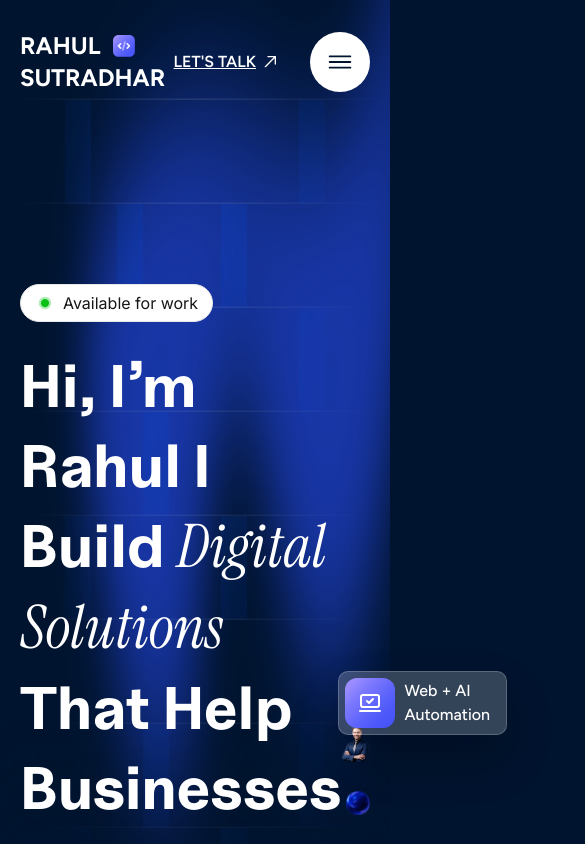
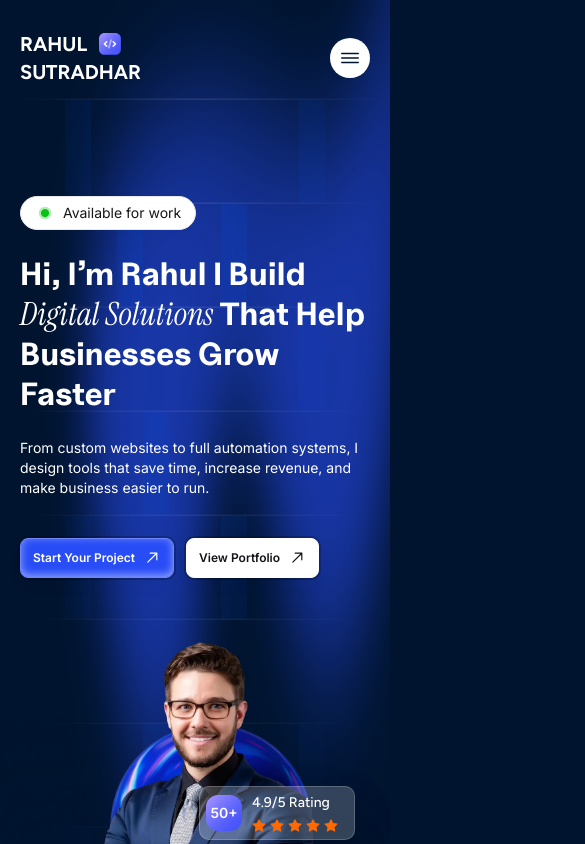
Before and after one commit to rahulsd380/Rahul-Sutradhar---Portfolio-Client, a Next.js app: page / in a window 390 px wide. Shown: the top 844 px of the page, 585 px wide, since content can reach past the window. Built offline with nearby package versions, Linux system fonts and the light colour scheme.

Commit message:
Made hero section responsive

```diff
--- a/src/app/(commonLayout)/layout.tsx
+++ b/src/app/(commonLayout)/layout.tsx
@@ -7,7 +7,7 @@ const CommonLayout = ({ children }: { children: ReactNode }) => {
     <div>
       <Navbar />
       {children}
-      <Footer />
+      {/* <Footer /> */}
     </div>
   );
 };
--- a/src/app/(commonLayout)/page.tsx
+++ b/src/app/(commonLayout)/page.tsx
@@ -11,7 +11,7 @@ const Home = () => {
   return (
     <div>
       <Hero />
-      <AboutMe />
+      {/* <AboutMe />
       <FeaturedProjects />
       <Services />
       <WhoIHelp/>
@@ -19,7 +19,7 @@ const Home = () => {
       <Testimonial/>
       <div className="mb-[150px] mt-16 w-full">
         <CTA />
-      </div>
+      </div> */}
     </div>
   );
 };
--- a/src/components/HomePage/Hero/Hero.tsx
+++ b/src/components/HomePage/Hero/Hero.tsx
@@ -2,49 +2,44 @@ import Image from "next/image";
 import { ICONS, IMAGES } from "../../../../public/assets";
 import Container from "@/components/Reusable/Container/Container";
 import Link from "next/link";
-import { RxArrowTopRight } from "react-icons/rx";
 import { GoStarFill } from "react-icons/go";
 import { LuLaptopMinimalCheck } from "react-icons/lu";
+import Button from "@/components/Reusable/Button/Button";
 
 const Hero = () => {
   return (
     <div className="w-full font-Figtree">
       <Container>
-        <div className="relative z-10 flex items-center justify-between mt-40">
+        <div className="relative z-10 flex flex-col lg:flex-row items-center justify-between gap-12 md:gap-14 lg:gap-0 mt-20 md:mt-16 lg:mt-40">
           {/* Left side contents */}
-          <div className="max-w-[700px]">
-            <div className="bg-white border border-neutral-25 rounded-3xl py-1.5 px-3.5 text-neutral-20 flex items-center gap-2 font-Inter w-fit">
+          <div className="max-w-full lg:max-w-[500px] xl:max-w-[700px]">
+            <div className="bg-white border border-neutral-25 rounded-3xl py-1.5 px-3.5 text-neutral-20 flex items-center gap-2 font-Inter text-sm md:text-base w-fit">
               <Image src={ICONS.available} alt="" className="size-5" />
               <p>Available for work</p>
             </div>
-            <h1 className="text-white font-bold text-[60px] leading-20 mt-6 font-Uncut-Sans">
-              Hi, I’m Rahul I Build <span className="font-Instrument-Serif font-normal italic">Digital Solutions</span> That Help Businesses Grow
-              Faster
+            <h1 className="text-white font-bold text-[32px] md:text-[48px] lg:text-[40px] xl:text-[60px] leading-10 md:leading-14 lg:leading-12 xl:leading-17 2xl:leading-20 mt-6 font-Uncut-Sans">
+              Hi, I’m Rahul I Build{" "}
+              <span className="font-Instrument-Serif font-normal italic">
+                Digital Solutions
+              </span>{" "}
+              That Help Businesses Grow Faster
             </h1>
-            <p className="text-lg text-white font-Inter mt-6">
+            <p className="text-sm md:text-lg lg:text-sm xl:text-lg text-white font-Inter mt-6">
               From custom websites to full automation systems, I design tools
               that save time, increase revenue, and make business easier to run.
             </p>
 
-            <div className="flex items-center gap-6 mt-10">
-              <Link
-                href={"/"}
-                className="bg-primary-10 border border-primary-15 rounded-lg shadow-button px-7 py-[13px] text-white font-semibold font-Figtree flex items-center gap-2 w-fit"
-              >
-                Start Your Project
-                <RxArrowTopRight className="text-xl font-extrabold" />
+            <div className="flex items-center gap-3 md:gap-6 mt-10">
+              <Link href={"/"}>
+                <Button label="Start Your Project" />
               </Link>
-              <Link
-                href={"/"}
-                className="bg-white border border-white rounded-lg shadow-button px-7 py-[13px] text-neutral-15 font-semibold font-Figtree flex items-center gap-2 w-fit"
-              >
-                See Our Work
-                <RxArrowTopRight className="text-xl font-extrabold" />
+              <Link href={"/"}>
+                <Button variant="secondary" label="View Portfolio" />
               </Link>
             </div>
           </div>
 
-          <div className="w-[500px] relative mt-20">
+          <div className="w-60 md:w-[350px] xl:w-[500px] relative mt-20">
             <Image src={IMAGES.profileImgBg} alt="" className="" />
             <Image
               src={IMAGES.rahulSutradhar}
@@ -52,25 +47,30 @@ const Hero = () => {
               className="absolute -top-16 right-0 w-[400px]"
             />
 
-            <div className="border border-neutral-30 rounded-[10px] pl-1.5 py-1.5 pr-4 flex items-center gap-2.5 w-fit bg-neutral-30 shadow-stat-card absolute top-20 -right-20">
-              <div className="bg-gradient-primary size-[50px] text-white font-Inter font-semibold rounded-xl flex items-center justify-center">
+            <div className="border border-neutral-30 rounded-[10px] pl-1.5 py-1.5 pr-4 flex items-center gap-2.5 w-fit bg-neutral-30 shadow-stat-card absolute top-20 lg:top-40 -right-10 md:-right-20 lg:-right-10 2xl:-right-20">
+              <div className="bg-gradient-primary size-9 md:size-[50px] text-white font-Inter font-semibold rounded-xl flex items-center justify-center text-sm md:text-base">
                 50+
               </div>
               <div>
-                <p className="text-white font-medium">4.9/5 Rating </p>
+                <p className="text-white font-medium text-sm md:text-base">
+                  4.9/5 Rating{" "}
+                </p>
                 <div className="flex items-center gap-1 mt-1.5">
                   {[1, 2, 3, 4, 5]?.map((_, index) => (
-                    <GoStarFill key={index} className="text-orange-500" />
+                    <GoStarFill
+                      key={index}
+                      className="text-orange-500 text-sm md:text-base"
+                    />
                   ))}
                 </div>
               </div>
             </div>
 
-            <div className="border border-neutral-30 rounded-[10px] pl-1.5 py-1.5 pr-4 flex items-center gap-2.5 w-fit bg-neutral-30 shadow-stat-card absolute -left-1 bottom-20">
-              <div className="bg-gradient-primary size-[50px] text-white font-Inter font-semibold rounded-xl flex items-center justify-center">
+            <div className="border border-neutral-30 rounded-[10px] pl-1.5 py-1.5 pr-4 flex items-center gap-2.5 w-fit bg-neutral-30 shadow-stat-card absolute -left-12 md:-left-1 bottom-0 2xl:bottom-20">
+              <div className="bg-gradient-primary size-9 md:size-[50px] text-white font-Inter font-semibold rounded-xl flex items-center justify-center">
                 <LuLaptopMinimalCheck className="text-2xl font-bold" />
               </div>
-              <div>
+              <div className="text-sm md:text-base">
                 <p className="text-white font-medium">Web + AI </p>
                 <p className="text-white font-medium">Automation </p>
               </div>
--- a/src/components/Reusable/Button/Button.tsx
+++ b/src/components/Reusable/Button/Button.tsx
@@ -25,7 +25,7 @@ const Button: React.FC<ButtonProps> = ({
   className,
 }) => {
   const baseClasses =
-    "rounded-lg shadow-button px-7 py-2.5 font-semibold font-Inter flex items-center gap-2 w-fit transition-all duration-200 cursor-pointer disabled:cursor-not-allowed disabled:opacity-50 hover:scale-105";
+    "rounded-lg shadow-button px-3 md:px-7 py-2.5 font-semibold font-Inter flex items-center gap-2 w-fit transition-all duration-200 cursor-pointer disabled:cursor-not-allowed disabled:opacity-50 hover:scale-105 text-xs md:text-base";
 
   const variantClasses =
     variant === "primary"
@@ -37,7 +37,7 @@ const Button: React.FC<ButtonProps> = ({
   const content = (
     <>
       {label}
-      {showIcon && <RxArrowTopRight className="text-xl font-extrabold" />}
+      {showIcon && <RxArrowTopRight className="text-lg md:text-xl font-extrabold" />}
     </>
   );
 
--- a/src/components/Shared/Navbar/Navbar.tsx
+++ b/src/components/Shared/Navbar/Navbar.tsx
@@ -12,7 +12,7 @@ const Navbar = () => {
       <div className="flex items-center justify-between py-[30px] font-Figtree z-10 relative">
         <Link
           href={"/"}
-          className="text-2xl text-white uppercase font-bold flex flex-col"
+          className="text-xl md:text-2xl text-white uppercase font-bold flex flex-col"
         >
           <div className="flex items-center gap-3">
             Rahul
@@ -24,13 +24,13 @@ const Navbar = () => {
         <div className="flex items-center gap-[30px]">
           <Link
             href={"/contact-me"}
-            className="text-white font-semibold uppercase underline flex items-center gap-1"
+            className="text-white font-semibold uppercase underline hidden md:flex items-center gap-1"
           >
             Let's talk
             <RxArrowTopRight className="text-xl font-extrabold" />
           </Link>
 
-          <button className="bg-white hover:bg-primary-10 hover:border-primary-15 hover:shadow-button size-[60px] rounded-full text-3xl font-bold text-neutral-10 hover:text-white flex items-center justify-center cursor-pointer transition duration-300">
+          <button className="bg-white hover:bg-primary-10 hover:border-primary-15 hover:shadow-button size-10 md:size-[60px] rounded-full text-2xl md:text-3xl font-bold text-neutral-10 hover:text-white flex items-center justify-center cursor-pointer transition duration-300">
             <IoMenuOutline />
           </button>
         </div>
```
